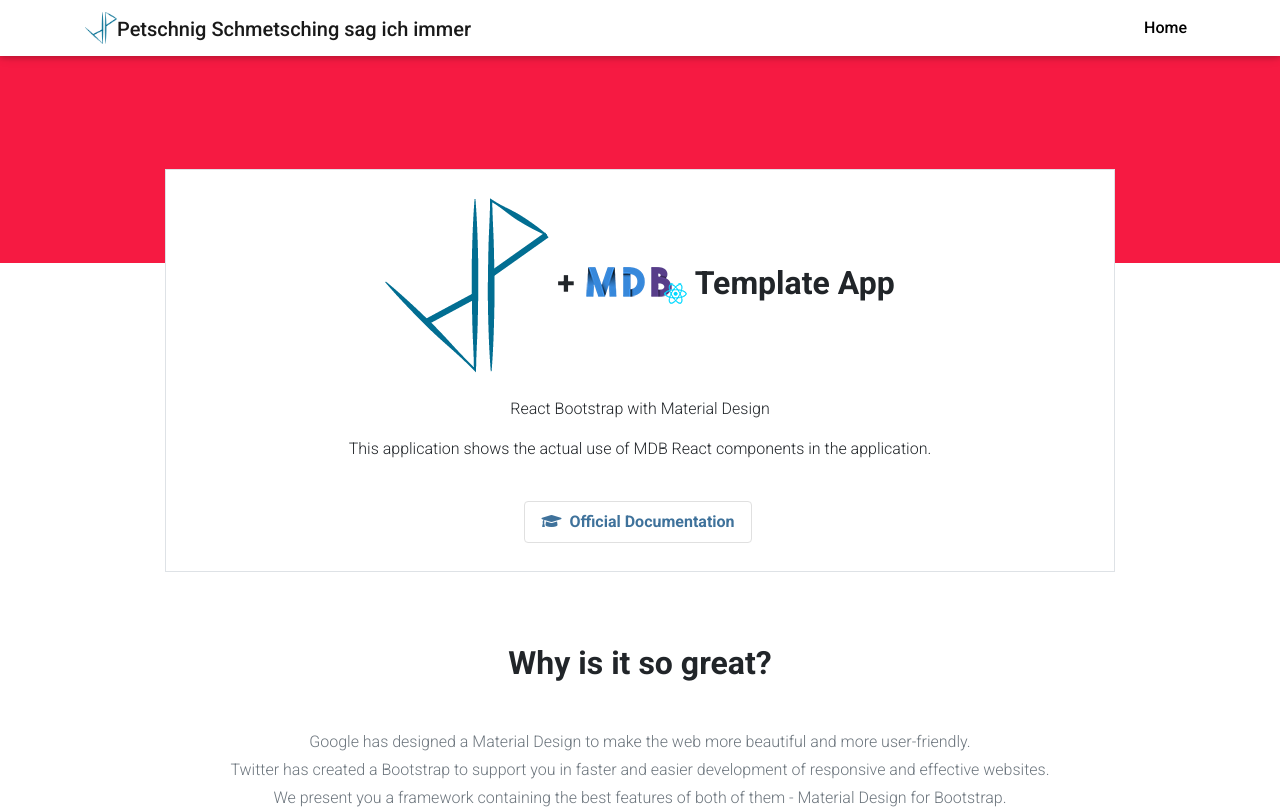
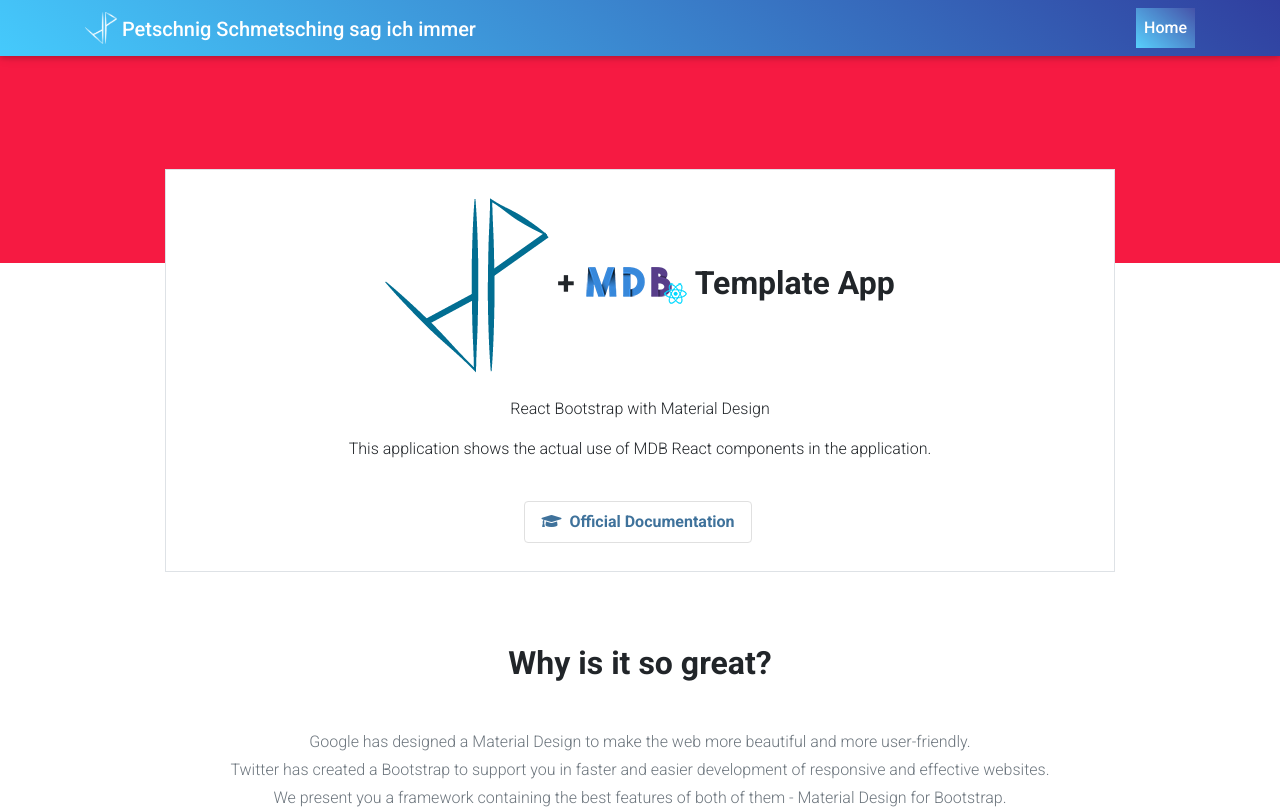
Before and after one commit to petschna/Kami-no-Taida, a React (Create React App) app: page / in a window 1280 px wide. Shown: the top 809 px of the page. Built offline with nearby package versions, Linux system fonts and the light colour scheme.

Commit message:
Add new logo to the navbar also changed the text and the different backgrounds for a better feeling

```diff
--- a/src/components/molecules/Navbar/index.jsx
+++ b/src/components/molecules/Navbar/index.jsx
@@ -16,7 +16,7 @@
 } from "mdbreact";
 
 // React Logo
-import Logo from '../../../assets/logo-blue.png';
+import Logo from '../../../assets/logo-white.png';
 
 class Navbar extends React.Component{
     state = {
@@ -45,13 +45,14 @@
         const { collapseID } = this.state;
         return(
             <div>
-                <MDBNavbar color="white" light expand="md" fixed="top" scrolling>
+                <MDBNavbar color="blue-gradient" light expand="md" fixed="top" scrolling>
                 <MDBContainer>
                     <MDBNavbarBrand href="/" className="py-0 font-weight-bold">
                     <img src={Logo} style={{ height: "2rem", width: "2rem" }}></img>
-                    <strong className="align-middle">Petschnig Schmetsching sag ich immer</strong>
+                    <strong className="align-middle white-text"> Petschnig Schmetsching sag ich immer</strong>
                     </MDBNavbarBrand>
                     <MDBNavbarToggler
+                    tag="button" className="blue-gradient"
                     onClick={this.toggleCollapse("mainNavbarCollapse")}
                     />
                     <MDBCollapse
@@ -59,9 +60,10 @@
                     isOpen={this.state.collapseID}
                     navbar
                     >
-                    <MDBNavbarNav right>
+                    <MDBNavbarNav right className="blue-gradient">
                         <MDBNavItem>
                             <MDBNavLink
+                                className="white-text"
                                 exact
                                 to="/"
                                 onClick={this.closeCollapse("mainNavbarCollapse")}
```
